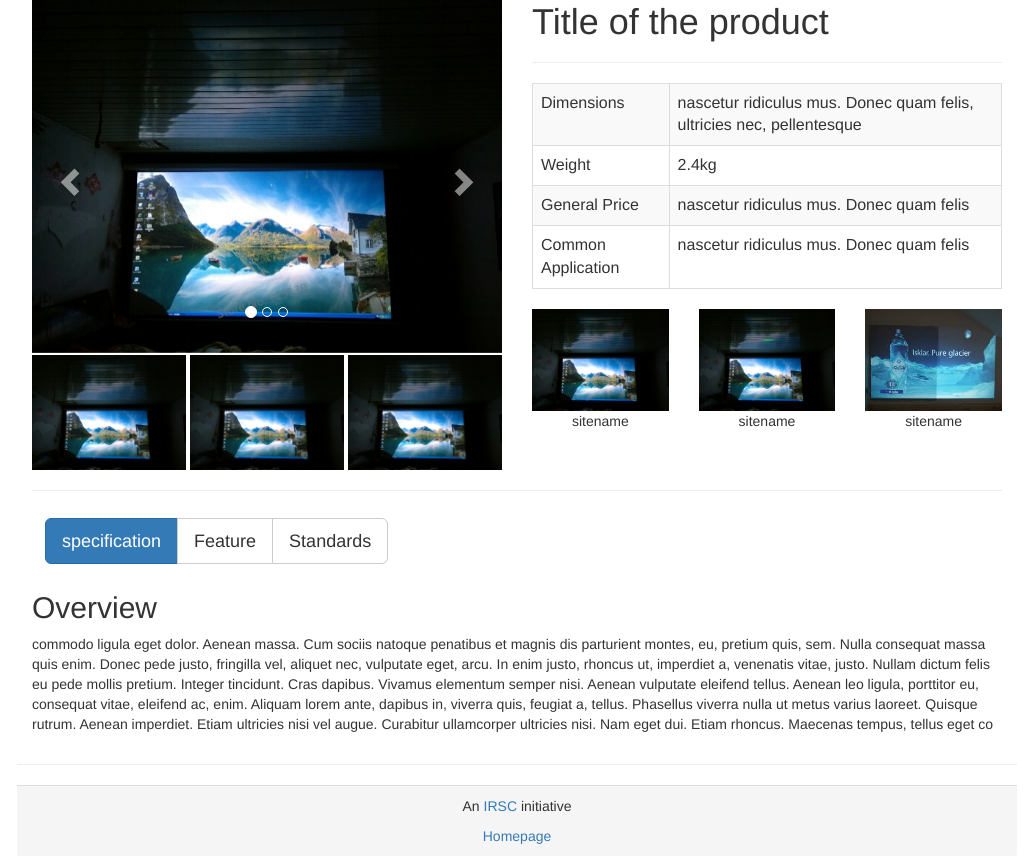
After one commit to shawank/safekart, a PHP site: page /bootstrap.html in a window 1280 px wide. The commit adds this page. Shown: the whole page, without its empty margins (123-1156 px from the left). Run offline with PHP 8.4, Linux system fonts and the light colour scheme; some libraries are stand-ins or nearby versions.

Commit message:
template is in bootstrap.html

```diff
--- /dev/null
+++ b/bootstrap.html
@@ -0,0 +1,207 @@
+<html>
+    <head>
+        <meta name= "viewport" content = "width = device-width, initial-scale = 1.0">
+        <link rel="stylesheet" href="https://maxcdn.bootstrapcdn.com/bootstrap/3.3.7/css/bootstrap.min.css">
+        <style>
+            .btn-lg:focus {
+                outline: none !important;
+            }
+            .btn-lg:active{
+                outline: none !important;
+            }
+            .panel-footer{
+                background-color: ;
+            }
+
+        </style>
+        <!-- jQuery library -->
+        <script src="https://ajax.googleapis.com/ajax/libs/jquery/3.2.1/jquery.min.js"></script>
+
+        <!-- Latest compiled JavaScript -->
+        <script src="https://maxcdn.bootstrapcdn.com/bootstrap/3.3.7/js/bootstrap.min.js"></script>
+        <title>new </title>
+    </head>
+    <body>
+        <div style = "max-width: 1000px; margin: auto;">
+            <div class = "container-fluid">
+                <div class = "row">
+                    <div class = "col-md-6  ">
+                        <div id="myCarousel" class="carousel slide" data-ride="carousel">
+                            <!-- Carousel indicators -->
+                            <ol class="carousel-indicators">
+                                <li data-target="#myCarousel" data-slide-to="0" class="active"></li>
+                                <li data-target="#myCarousel" data-slide-to="1"></li>
+                                <li data-target="#myCarousel" data-slide-to="2"></li>
+                            </ol>
+                            <!-- Wrapper for carousel items -->
+                            <div class="carousel-inner">
+                                <div class="item active">
+                                    <img class = "img-responsive" width = "100%" src="sample1.jpg" alt="First Slide">
+                                </div>
+                                <div class="item">
+                                    <img class = "img-responsive" width = "100%" src="sample2.jpg" alt="Second Slide">
+                                </div>
+                                <div class="item">
+                                    <img class = "img-responsive" width = "100%" src="sample3.jpg" alt="Third Slide">
+                                </div>
+                            </div>
+
+                            <!-- Carousel controls -->
+                            <a class="carousel-control left" href="#myCarousel" data-slide="prev">
+                                <span class="glyphicon glyphicon-chevron-left"></span>
+                            </a>
+                            <a class="carousel-control right" href="#myCarousel" data-slide="next">
+                                <span class="glyphicon glyphicon-chevron-right"></span>
+                            </a>
+                        </div>
+                        <div style = "text-align: center">
+                            <img style = "margin-top: 2px;" width = "32.75%" src="sample1.jpg" alt="First Slide">
+                            <img style = "margin-top: 2px;" width = "32.75%" src="sample1.jpg" alt="First Slide">
+                            <img style = "margin-top: 2px;" width = "32.75%" src="sample1.jpg" alt="First Slide">
+                        </div>
+                    </div>
+                    <div class = "col-md-6 ">
+                        <h1 style = "margin-top: 2px;">Title of the product</h1>
+                        <hr/>
+                        <div class = "row " style = "margin: auto;">
+                            <table class="table table-bordered table-striped">
+                                    <tbody>
+                                        <tr>
+                                            <td>Dimensions</td>
+                                            <td>nascetur ridiculus mus. Donec quam felis, ultricies nec, pellentesque </td>
+
+                                        </tr>
+                                        <tr>
+                                            <td>Weight</td>
+                                            <td> 2.4kg</td>
+                                        </tr>
+                                        <tr>
+                                            <td>General Price</td>
+                                            <td> nascetur ridiculus mus. Donec quam felis</td>
+
+                                        </tr>
+                                        <tr>
+                                            <td>Common Application</td>
+                                            <td>nascetur ridiculus mus. Donec quam felis</td>
+
+                                        </tr>
+                                    </tbody>
+                                </table>
+                        </div>
+                        <div class = "row">
+                            <div class = "col-sm-4">
+                            <img class = "img-responsive" src= "sample1.jpg" >
+                            <p class = "text-center"> sitename </p>
+                            </div>
+                            <div class = "col-sm-4">
+                            <img class = "img-responsive" src= "sample2.jpg" >
+                            <p class = "text-center"> sitename </p>
+                            </div>
+                            <div class = "col-sm-4">
+                            <img class = "img-responsive" src= "sample3.jpg" >
+                            <p class = "text-center"> sitename </p>
+                            </div>
+                        </div>
+                    </div>
+                </div>
+                <hr/>
+                    <div class = "row">
+                        <div class = "col-xs-12">
+                            <div class="btn btn-group">
+                                <button class = "specificationmenu btn btn-lg btn-default" type="button">specification</button>
+                                <button class = "featuremenu btn btn-lg btn-default" type="button">Feature</button>
+                                <button class = "standardmenu btn btn-lg btn-default" type="button">Standards</button>
+                            </div>
+                        </div>
+                    </div>
+                    <div class = "row">
+                        <div class = "col-xs-12">
+                            <div class = "Specification">
+                                <h2> Overview </h2>
+                                <p> commodo ligula eget dolor. Aenean massa. Cum sociis natoque penatibus et magnis dis parturient montes, eu, pretium quis, sem. Nulla consequat massa quis enim. Donec pede justo, fringilla vel, aliquet nec, vulputate eget, arcu. In enim justo, rhoncus ut, imperdiet a, venenatis vitae, justo. Nullam dictum felis eu pede mollis pretium. Integer tincidunt. Cras dapibus. Vivamus elementum semper nisi. Aenean vulputate eleifend tellus. Aenean leo ligula, porttitor eu, consequat vitae, eleifend ac, enim. Aliquam lorem ante, dapibus in, viverra quis, feugiat a, tellus. Phasellus viverra nulla ut metus varius laoreet. Quisque rutrum. Aenean imperdiet. Etiam ultricies nisi vel augue. Curabitur  ullamcorper ultricies nisi. Nam eget dui. Etiam rhoncus. Maecenas tempus, tellus eget co</p>
+                            </div>
+                            <div class = "features">
+                                <table class="table table-bordered table-striped">
+                                    <tbody>
+                                        <tr>
+                                            <td>Dimensions</td>
+                                            <td>nascetur ridiculus mus. Donec quam felis, ultricies nec, pellentesque </td>
+
+                                        </tr>
+                                        <tr>
+                                            <td>Weight</td>
+                                            <td> 2.4kg</td>
+                                        </tr>
+                                        <tr>
+                                            <td>General Price</td>
+                                            <td> nascetur ridiculus mus. Donec quam felis</td>
+
+                                        </tr>
+                                        <tr>
+                                            <td>Common Application</td>
+                                            <td>nascetur ridiculus mus. Donec quam felis</td>
+
+                                        </tr>
+                                    </tbody>
+                                </table>
+                            </div>
+                            <div class = "standard">
+                                <table class = " coltable table-bordered table-striped" style = "text-align: center;">
+                                    <tbody>
+                                        <div class = "row">
+                                        <tr class = "col-md-3">
+                                            <div class = "row">
+                                            <td class = "col-md-2">
+                                                <img src = "sample1.jpg">
+                                            </td>
+                                            <td class = "col-md-1">
+                                                <p>ISI standards</p>
+                                            </td>
+                                            </div>
+                                        </tr>
+                                        </div>
+                                    </tbody>
+                                </table>
+                            </div>
+
+                        </div>
+                    </div>
+                </div>
+
+    <script>
+        $(document).ready(function(){
+            $(".features, .standard").hide();
+            $(".specificationmenu").removeClass("btn-default").addClass("btn-primary");
+        });
+
+        $(".featuremenu").click(function(){
+            $(".features, .standard, .specification").hide();
+            $(".standardmenu, .specificationmenu").removeClass("btn-primary").addClass("btn-default");
+            $(".features").show();
+            $(this).removeClass("btn-default").addClass("btn-primary");
+        });
+        $(".standardmenu").click(function(){
+            $(".features, .standard, .specification").hide();
+            $(".featuremenu, .specificationmenu").removeClass("btn-primary").addClass("btn-default");
+            $(".standard").show();
+            $(this).removeClass("btn-default").addClass("btn-primary");
+        });
+        $(".specificationmenu").click(function(){
+            $(".features, .standard, .specification").hide();
+            $(".featuremenu, .standardmenu").removeClass("btn-primary").addClass("btn-default");
+            $(".specification").show();
+            $(this).removeClass("btn-default").addClass("btn-primary");
+        });
+    </script>
+            <hr/>
+
+    	    <div class="panel-footer clearfix">
+                <div class="text-center">
+                    <p>An <a href="#" >IRSC</a> initiative </p>
+                    <a href="/" >Homepage</a>
+                </div>
+            </div>
+
+        </div>
+    </body>
+</html>
--- a/index.php
+++ b/index.php
@@ -7,7 +7,7 @@
 		<link href="safekart.css" type="text/css" rel="stylesheet" />
 		<link rel="stylesheet" href="bootstrap.min.css">
 		<script src="https://ajax.googleapis.com/ajax/libs/jquery/3.2.0/jquery.min.js"></script>
-  		<script src ="https://maxcdn.bootstrapcdn.com/bootstrap/3.3.7/css/bootstrap.min.css"></script>
+  		<link rel="stylesheet" href="https://maxcdn.bootstrapcdn.com/bootstrap/3.3.7/css/bootstrap.min.css">
   		<link href="https://fonts.googleapis.com/css?family=Lato|Open+Sans|Slabo+27px" rel="stylesheet">
 
 	</head>
--- a/safekart.css
+++ b/safekart.css
@@ -164,3 +164,6 @@ text-align: center;
 color: #faf8f9;
 font-size: 1.5em;
 }
+.btn:active, .btn:focus {
+    outline: none !important;
+}
```
